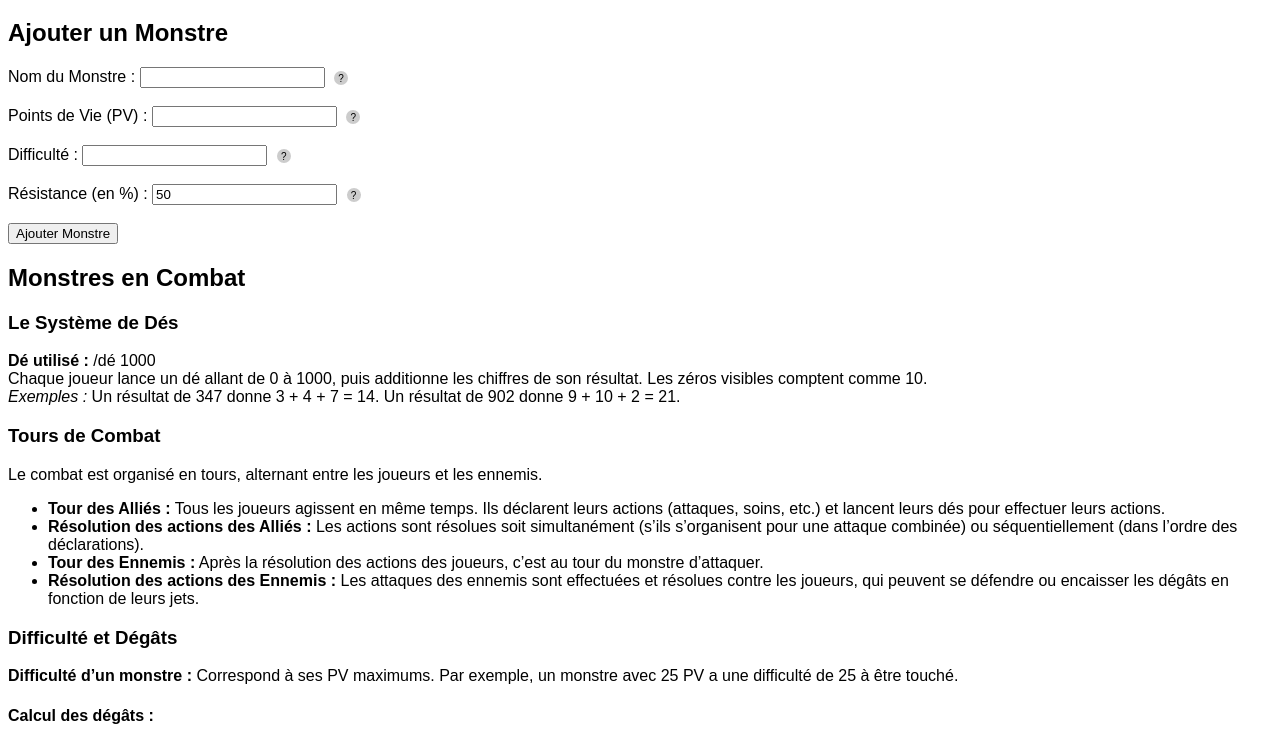
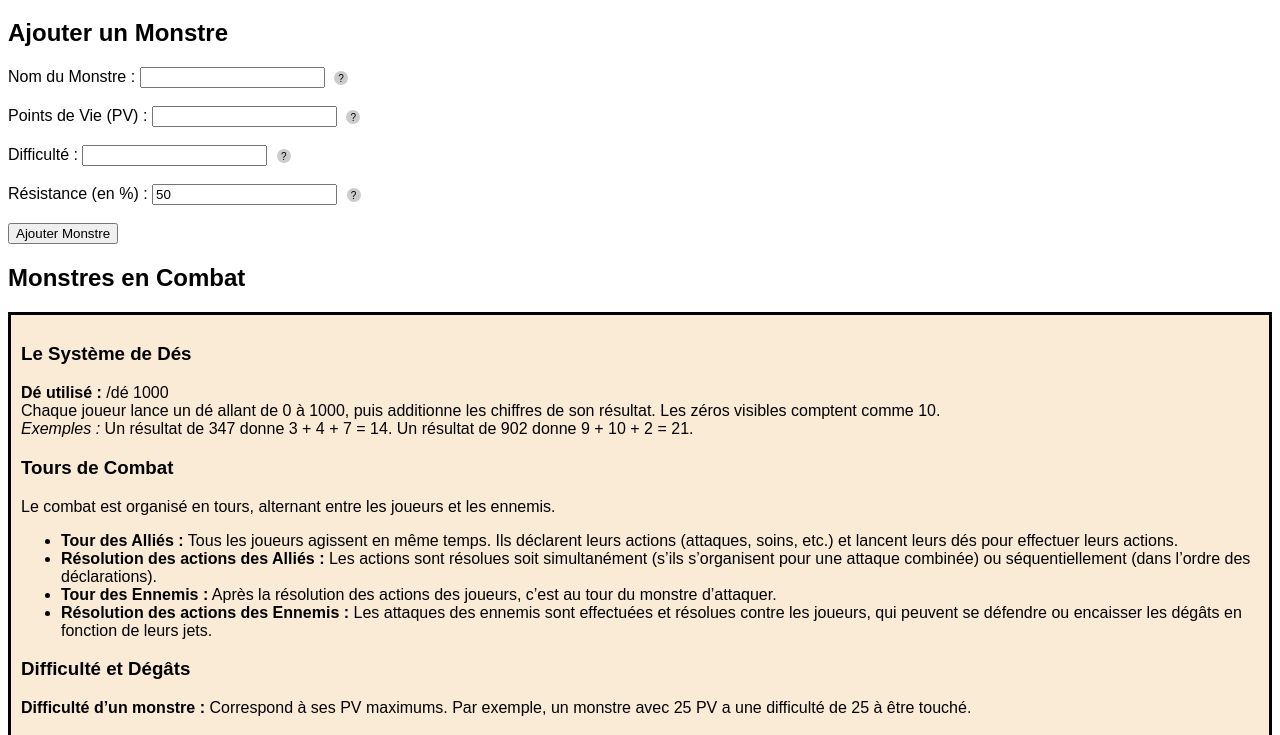
Before and after one commit to LiaFo/LiaFo.github.io, a plain HTML site: page index.html in a window 1280 px wide. Shown: the part 61-796 px from the top of the page. Drawn offline with Linux system fonts and the light colour scheme.

Commit message:
Update index.html

```diff
--- a/index.html
+++ b/index.html
@@ -58,6 +58,11 @@
         }
         .help-popup.active {
             display: block;
+        }
+        .combat-system {
+            background-color: antiquewhite;
+            border: solid;
+            padding: 10px;
         }
     </style>
 </head>
```
